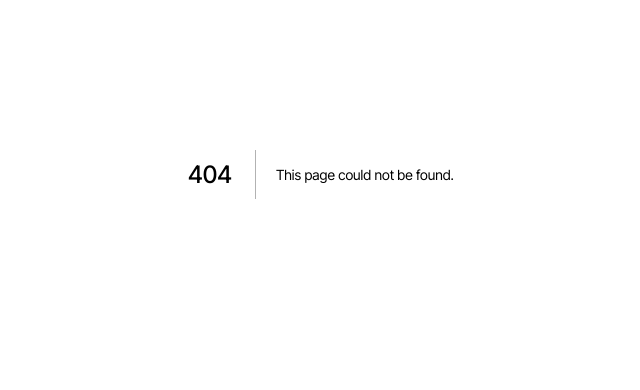
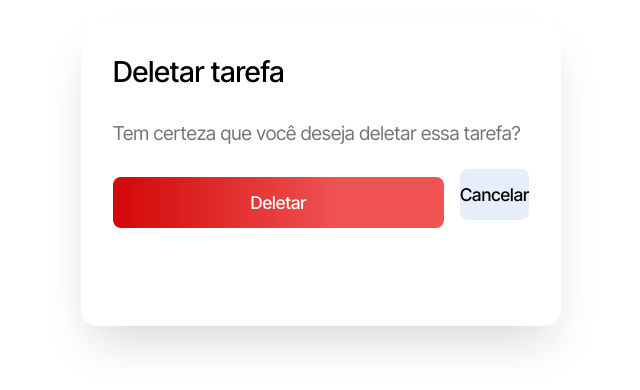
Before and after one commit to JaqueBRSilva/teste-dev-jr-legaplan, a Next.js app: page /delete-task in a window 1280 px wide. Before the commit this address had no page. Shown: the part 226-616 px from the top of the page, without its empty margins (319-959 px from the left). Built offline with nearby package versions, Linux system fonts and the light colour scheme.

Commit message:
feat: página `delete-task` adicionada

```diff
--- /dev/null
+++ b/src/app/delete-task/page.module.scss
@@ -0,0 +1,18 @@
+.deleteQuestion {
+    color: var(--gray);
+    font-size: 1.2rem;
+    font-weight: 400;
+    text-align: left;
+    line-height: 1.5rem;
+}
+
+.groupButtonsContainer {
+
+    @media (min-width: 576px) {
+        display: flex;
+        flex-direction: row;
+        justify-content: center;
+        align-content: center;
+        gap: 1rem;
+    }
+}
--- /dev/null
+++ b/src/app/delete-task/page.tsx
@@ -0,0 +1,42 @@
+'use client'
+
+import { useParams, useRouter } from "next/navigation"
+import { useState } from "react"
+import { CancelButton } from "../components/CancelButton/CancelButton"
+import { DeleteButton } from "../components/DeleteButton/DeleteButton"
+import { TitlePage } from "../components/TitlePage/TitlePage"
+import globalStyles from '../page.module.scss'
+import styles from './page.module.scss'
+
+export default function DeleteTask() {
+    const params = useParams()
+    const router = useRouter()
+
+    const [listUpdated, setListUpdated] = useState('')
+
+
+    const handleDeleteTask = () => {
+    }
+
+    return (
+        <div className={globalStyles.backgroundLayerForModal}>
+            <main className={globalStyles.modalMode}>
+
+                <TitlePage
+                    title="Deletar tarefa"
+                />
+                <p className={styles.deleteQuestion}>
+                    Tem certeza que você deseja deletar essa tarefa?
+                </p>
+
+                <div className={styles.groupButtonsContainer}>
+                    <DeleteButton
+                        onClickResponse={handleDeleteTask}
+                    />
+
+                    <CancelButton />
+                </div>
+            </main>
+        </div>
+    )
+}
```
